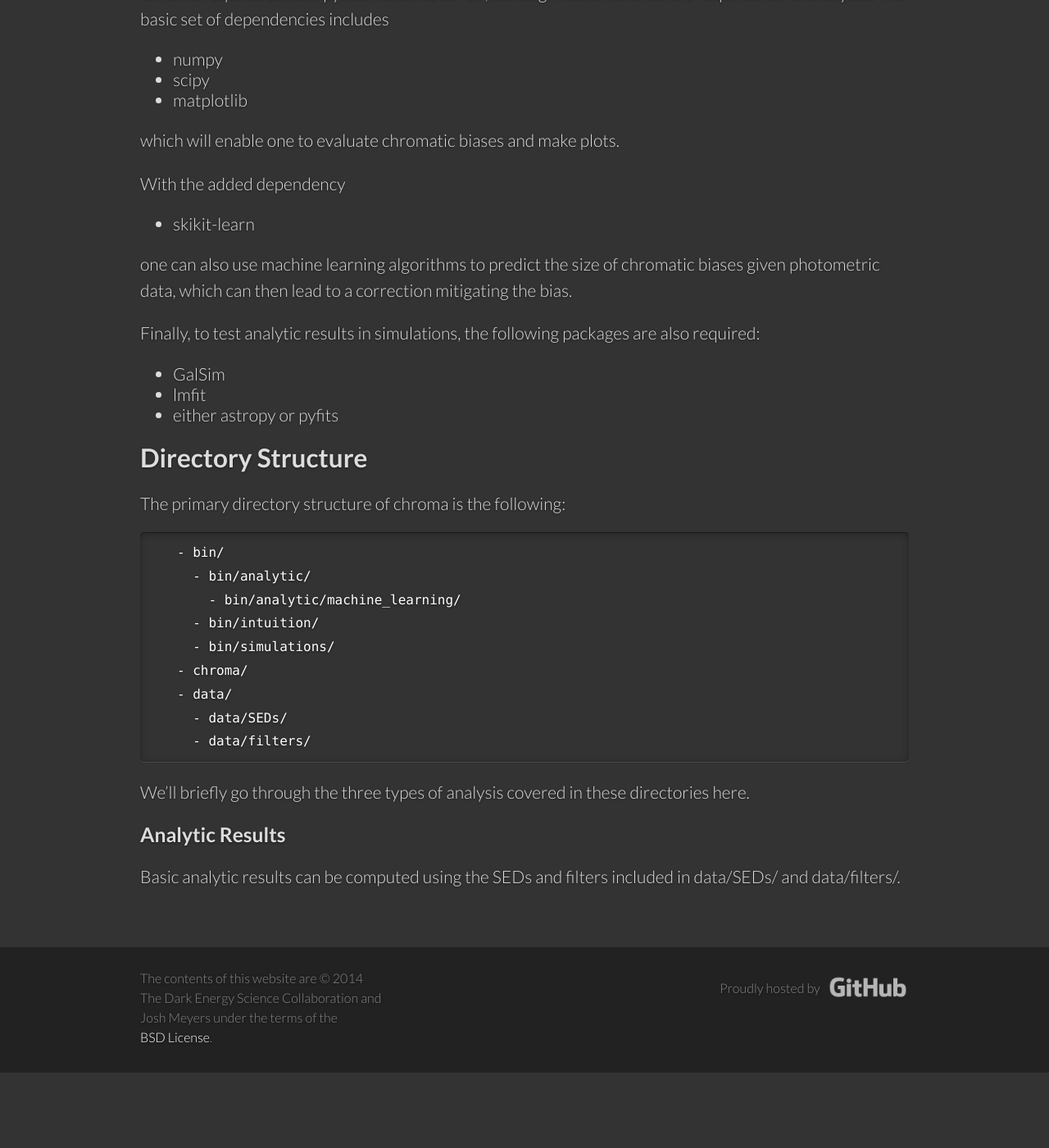
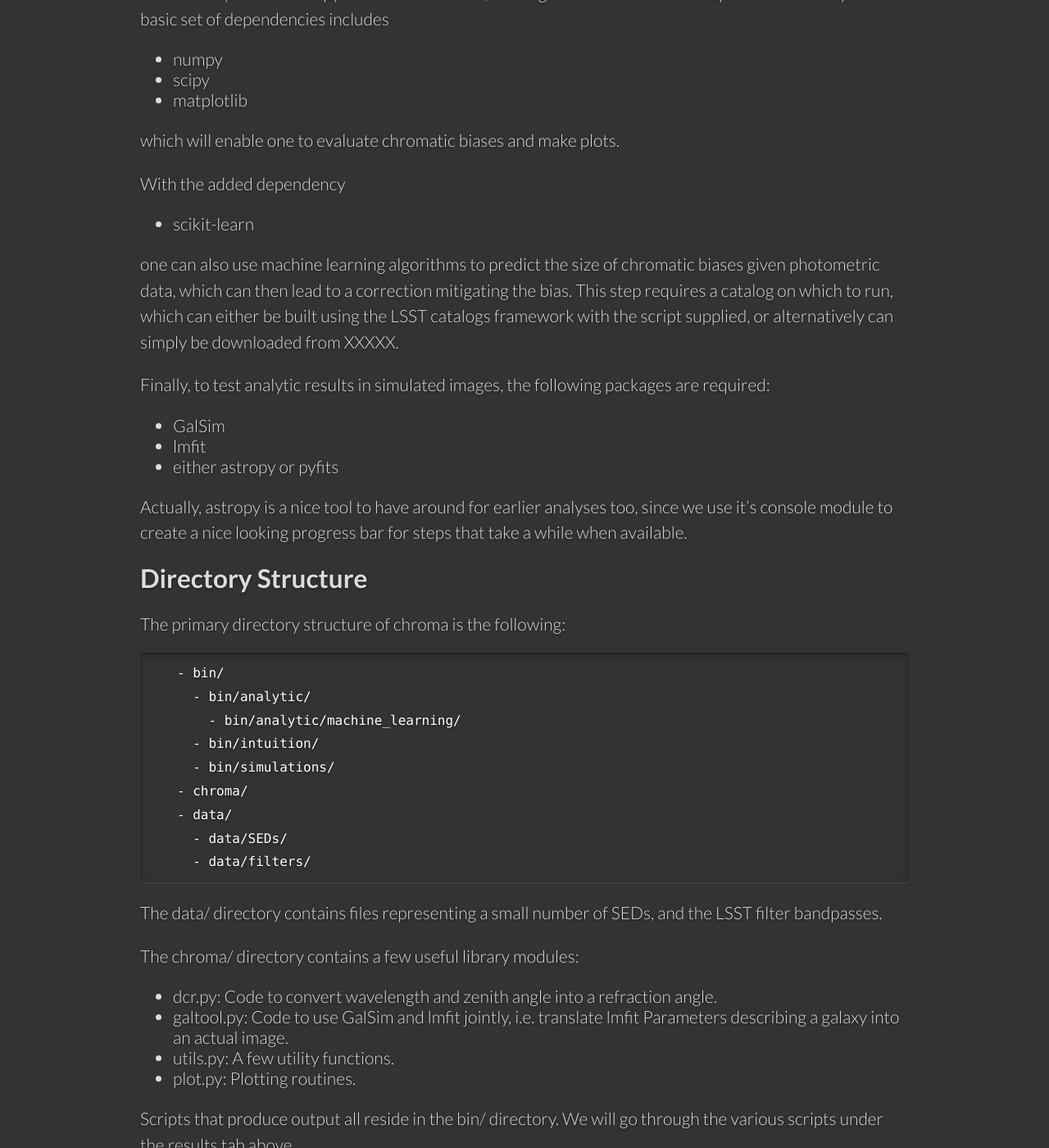
Before and after one commit to LSSTDESC/chroma, a Jekyll site: the page built from GettingStarted/index.md, in a window 1280 px wide and 1400 px high, scrolled down 362 px. Shown: the whole window at 82% size. Built offline with Jekyll 4.4.1, drawn with Linux system fonts in a browser that asks for light colours; some web fonts are replaced; before the commit the page ends 1670 px from its top, so only the background shows below that.

Commit message:
Update Getting Started

```diff
--- a/GettingStarted/index.md
+++ b/GettingStarted/index.md
@@ -21,16 +21,21 @@ which will enable one to evaluate chromatic biases and make plots.
 
 With the added dependency
 
-- skikit-learn
+- scikit-learn
 
 one can also use machine learning algorithms to predict the size of chromatic biases given
-photometric data, which can then lead to a correction mitigating the bias.
+photometric data, which can then lead to a correction mitigating the bias.  This step requires
+a catalog on which to run, which can either be built using the LSST catalogs framework with
+the script supplied, or alternatively can simply be downloaded from XXXXX.
 
-Finally, to test analytic results in simulations, the following packages are also required:
+Finally, to test analytic results in simulated images, the following packages are required:
 
 - GalSim
 - lmfit
 - either astropy or pyfits
+
+Actually, astropy is a nice tool to have around for earlier analyses too, since we use it's
+console module to create a nice looking progress bar for steps that take a while when available.
 
 Directory Structure
 -------------------
@@ -49,9 +54,16 @@ The primary directory structure of chroma is the following:
      - data/filters/
 {% endhighlight %}
 
-We'll briefly go through the three types of analysis covered in these directories here.
+The data/ directory contains files representing a small number of SEDs, and the LSST filter
+bandpasses.
 
-### Analytic Results
+The chroma/ directory contains a few useful library modules:
 
-Basic analytic results can be computed using the SEDs and filters included in data/SEDs/
-and data/filters/.
+- dcr.py: Code to convert wavelength and zenith angle into a refraction angle.
+- galtool.py: Code to use GalSim and lmfit jointly, i.e. translate lmfit Parameters describing a
+              galaxy into an actual image.
+- utils.py: A few utility functions.
+- plot.py: Plotting routines.
+
+Scripts that produce output all reside in the bin/ directory.  We will go through the various
+scripts under the results tab above.
```
